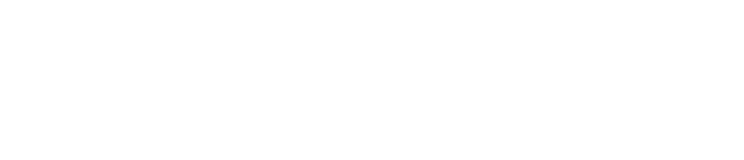
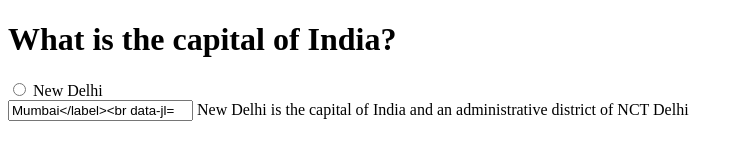
Before and after one commit to acciojob/trivia-tejas4245, a website: page main.html in a window 1280 px wide. Shown: the whole page, without its empty margins (0-744 px from the left). Drawn offline with Linux system fonts and the light colour scheme.

Commit message:
Update main.html

```diff
--- a/main.html
+++ b/main.html
@@ -10,6 +10,16 @@
 	<!-- the entire body must be written by student -->
     <script type="text/javascript" src="./script.js">
 </script>
+	<div>
+		<h1>What is the capital of India?</h1>
+		<input type="radio"name="city"id="city"value="New Delhi"required>
+		<label for="">New Delhi</label><br>
+		<input for="radio"name="city"id="city"value="Mumbai</label><br>
+		<blockquotecite="https://en.wikipedia.org/wiki/New_Delhi">New Delhi is the capital of India and an administrative district of NCT Delhi</blockquote>
+									 </div>
+									 <script type="text/javascript"src="./script.js"></script>
+
+
 
 </body>
 
```
